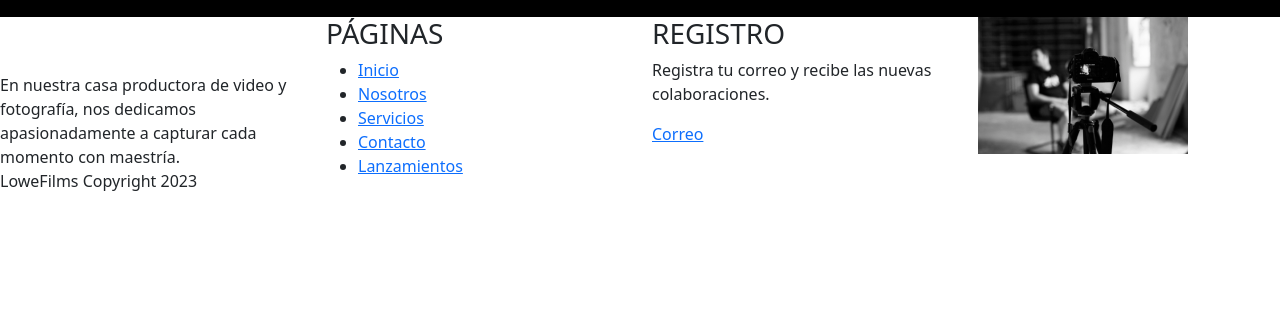
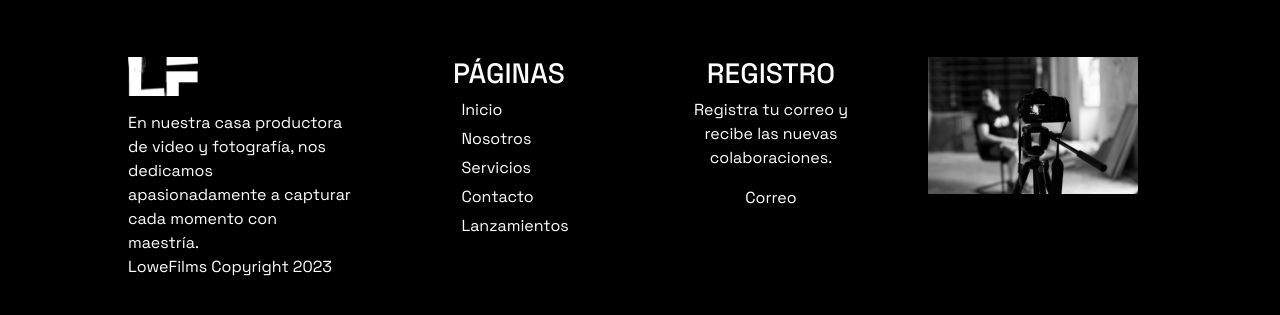
Before and after one commit to kadirasuira/CoderHouse, a plain HTML site: page index.html in a window 1280 px wide. Shown: the part 2227-2542 px from the top of the page. Before the commit the page ends 2436 px from the top, so only its background shows below. Drawn offline with nearby package versions, Linux system fonts and the light colour scheme; a web font is replaced by a local one.

Commit message:
Footer Mejorado

```diff
--- a/css/styles.css
+++ b/css/styles.css
@@ -127,3 +127,55 @@ h1, .h1 {
         font-size: 4rem !important;;
     }
   }
+
+
+.footer{
+  background-color: black;
+  padding-inline: 10%;
+  padding-block: 40px;
+  justify-content: center;
+  font-family: "Space Grotesk", sans-serif !important;
+}
+
+.img1{
+  width: 70px;
+  height: 54px;
+  padding-bottom: 15px;
+}
+p{
+  color: white;
+  padding-right: 15px;
+}
+h3{
+  color: #ffffff !important;
+}
+.col.footer-item2 ,.col.footer-item3 ,.col.footer-item4{
+  text-align: center;
+}
+.col.footer-item2 ul {
+  list-style: none;
+  padding-left: 30%;
+}
+
+.col.footer-item2 ul li {
+  margin-bottom: 5px;
+  text-align: left;
+}
+
+.col.footer-item2 ul li a {
+  text-decoration: none;
+  color: #ffffff;
+}
+.col.footer-item3 p{
+  padding-left: 20px;
+  padding-right: 20px;
+}
+
+.col.footer-item3 a {
+  color: #ffffff;
+  text-decoration: none;
+}
+
+.col.footer-item3 a:hover {
+  text-decoration: underline;
+}
--- a/index.html
+++ b/index.html
@@ -22,10 +22,10 @@
                   <div class="collapse navbar-collapse" id="navbarNavAltMarkup">
                     <div class="navbar-nav">
                       <a class="nav-link active" aria-current="page" href="#">Inicio</a>
-                      <a class="nav-link" href="#">Nosotros</a>
-                      <a class="nav-link" href="#">Servicios</a>
-                      <a class="nav-link" href="#">Contacto</a>
-                      <a class="nav-link" href="#">Lanzamientos</a>
+                      <a class="nav-link" href="./index.html">Nosotros</a>
+                      <a class="nav-link" href="./pages/servicios.html">Servicios</a>
+                      <a class="nav-link" href="./pages/contacto.html">Contacto</a>
+                      <a class="nav-link" href="./pages/lanzamientos.html">Lanzamientos</a>
                     </div>
                   </div>
             </div>
@@ -85,13 +85,13 @@
     </main>
     <footer>
         <div class="row footer">
-            <div class="col">
+            <div class="col footer-item1">
                 <img class="img1" src="./assets/img/lowefilms1.png" alt="">
                 <p>En nuestra casa productora de video y fotografía, nos dedicamos
                      apasionadamente a capturar cada momento con maestría.
                 <br>LoweFilms Copyright 2023</p>
             </div>
-            <div class="col">
+            <div class="col footer-item2">
                 <h3>PÁGINAS</h3>
                 <ul>
                     <li><a href="./index.html">Inicio</a></li>
@@ -101,12 +101,12 @@
                     <li><a href="./pages/lanzamientos.html">Lanzamientos</a></li>
                 </ul>
             </div>
-            <div class="col">
+            <div class="col footer-item3">
                 <h3>REGISTRO</h3>
                 <p>Registra tu correo y recibe las nuevas colaboraciones.</p>
                 <a href="" class="button">Correo</a>
             </div>
-            <div class="col">
+            <div class="col footer-item4">
                 <img src="./assets/img/footer2.png" alt="">
             </div>
         </div>
```
